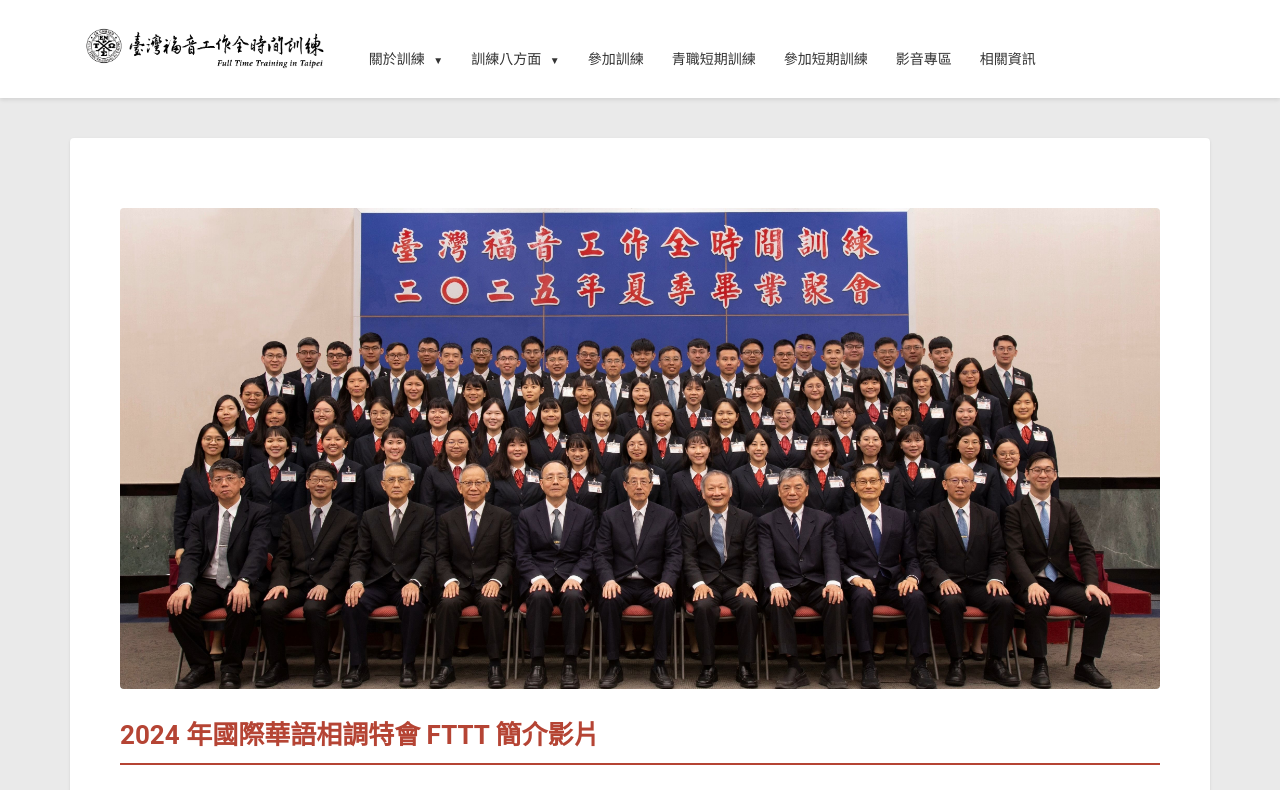
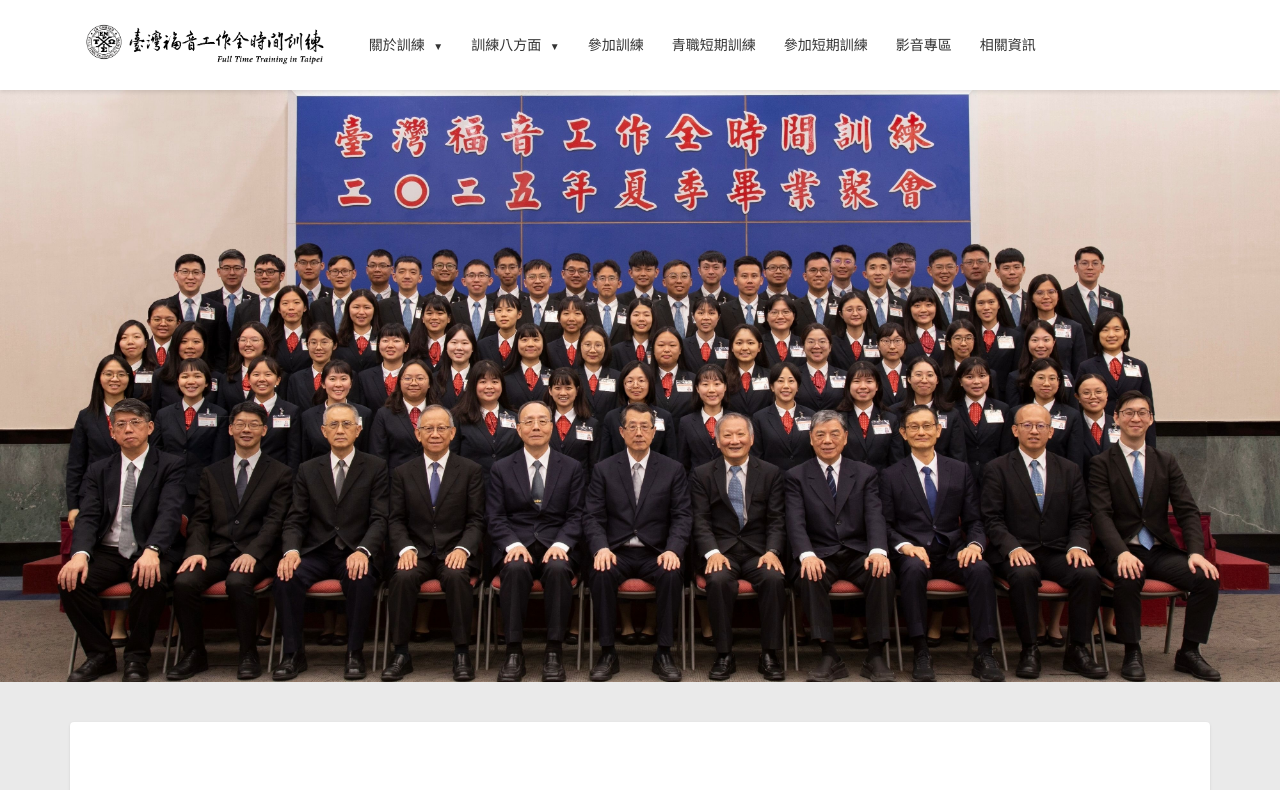
Before and after one commit to FTTT-WEB/static-page, a Jekyll site: the page built from jekyll-site/index.md, in a window 1280 px wide and 1400 px high. Shown: the top 790 px of the window. Built offline with Jekyll 4.4.1, drawn with Linux system fonts in a browser that asks for light colours.

Commit message:
前端修改

```diff
--- a/jekyll-site/_includes/header.html
+++ b/jekyll-site/_includes/header.html
@@ -8,9 +8,10 @@
       <h1 class="site-title"><a href="{{ site.baseurl }}/" title="臺灣福音工作全時間訓練網站" rel="home">臺灣福音工作全時間訓練網站</a></h1>
     </div>
 
+    <button class="menu-toggle" aria-controls="site-navigation" aria-expanded="false" aria-label="開啟選單">&#9776;</button>
+
     <!-- NAVIGATION MENU -->
     <nav id="site-navigation" class="main-navigation" role="navigation">
-      <h4 class="menu-toggle"></h4>
       <ul class="clearfix">
         <!-- <li class="menu-item"><a href="{{ site.baseurl }}/">首頁</a></li> -->
 
--- a/jekyll-site/_layouts/default.html
+++ b/jekyll-site/_layouts/default.html
@@ -56,7 +56,8 @@
       background-color: #fff;
       padding: 15px 0;
       box-shadow: 0 2px 4px rgba(0, 0, 0, 0.1);
-      position: relative;
+      position: sticky;
+      top: 0;
       z-index: 100;
       width: 100%;
     }
@@ -511,6 +512,95 @@
       color: #c00;
       text-align: center;
     }
+
+    /* =============== HERO BANNER =============== */
+    .hero-banner {
+      width: 100%;
+      line-height: 0;
+      overflow: hidden;
+    }
+
+    .hero-banner img {
+      width: 100%;
+      height: auto;
+      display: block;
+      margin: 0;
+      border-radius: 0;
+    }
+
+    /* =============== HAMBURGER MENU =============== */
+    .menu-toggle {
+      display: none;
+      background: none;
+      border: 1px solid #ddd;
+      border-radius: 4px;
+      cursor: pointer;
+      padding: 8px 12px;
+      font-size: 22px;
+      color: #333;
+      line-height: 1;
+      order: 2;
+      margin-left: auto;
+      flex-shrink: 0;
+    }
+
+    .menu-toggle:hover {
+      background-color: #f5f5f5;
+    }
+
+    @media (max-width: 767px) {
+      .header-wrap {
+        flex-wrap: wrap;
+        align-items: center;
+      }
+
+      .site-branding {
+        order: 1;
+      }
+
+      .menu-toggle {
+        display: block;
+        order: 2;
+      }
+
+      #site-navigation {
+        display: none;
+        order: 3;
+        flex: 1 1 100%;
+        width: 100%;
+      }
+
+      #site-navigation.nav-open {
+        display: block;
+      }
+
+      .main-navigation ul {
+        flex-direction: column;
+      }
+
+      .main-navigation > ul > li {
+        border-right: none;
+        border-bottom: 1px solid #eee;
+      }
+
+      .main-navigation .sub-menu {
+        position: static !important;
+        display: none;
+        box-shadow: none !important;
+        border: none !important;
+        background: #f9f9f9;
+        padding-left: 15px;
+        min-width: 0 !important;
+      }
+
+      .main-navigation li:hover > .sub-menu {
+        display: none;
+      }
+
+      .main-navigation .sub-menu.sub-menu-open {
+        display: block !important;
+      }
+    }
   </style>
 </head>
 
@@ -521,6 +611,12 @@
     <!-- <a class="skip-link screen-reader-text" href="#content">Skip to content</a> -->
 
     {% include header.html %}
+
+    {% if page.hero_image %}
+    <div class="hero-banner">
+      <img src="{{ site.baseurl }}{{ page.hero_image }}" alt="">
+    </div>
+    {% endif %}
 
     <!-- MAIN CONTENT -->
     <div id="content" class="site-content">
--- a/jekyll-site/assets/js/main.js
+++ b/jekyll-site/assets/js/main.js
@@ -25,6 +25,35 @@
     });
   }
 
+  // Toggle mobile navigation
+  function initMobileNav() {
+    var toggle = document.querySelector('.menu-toggle');
+    var nav = document.getElementById('site-navigation');
+    if (!toggle || !nav) return;
+
+    toggle.addEventListener('click', function() {
+      var isOpen = nav.classList.contains('nav-open');
+      nav.classList.toggle('nav-open');
+      toggle.setAttribute('aria-expanded', String(!isOpen));
+      toggle.innerHTML = isOpen ? '&#9776;' : '&#10005;';
+    });
+
+    // Sub-menu click toggle on mobile
+    nav.querySelectorAll('.menu-item-has-children > a').forEach(function(link) {
+      link.addEventListener('click', function(e) {
+        if (window.innerWidth < 768) {
+          e.preventDefault();
+          var parent = this.parentElement;
+          var sub = parent.querySelector('.sub-menu');
+          if (sub) {
+            parent.classList.toggle('sub-menu-open');
+            sub.classList.toggle('sub-menu-open');
+          }
+        }
+      });
+    });
+  }
+
   // Initialize when DOM is ready
   if (document.readyState === 'loading') {
     document.addEventListener('DOMContentLoaded', function() {
@@ -34,6 +63,7 @@
         scrollUp.addEventListener('click', scrollToTop);
       }
       window.addEventListener('scroll', toggleScrollUp);
+      initMobileNav();
     });
   } else {
     toggleScrollUp();
@@ -42,5 +72,6 @@
       scrollUp.addEventListener('click', scrollToTop);
     }
     window.addEventListener('scroll', toggleScrollUp);
+    initMobileNav();
   }
 })();
--- a/jekyll-site/index.md
+++ b/jekyll-site/index.md
@@ -1,6 +1,7 @@
 ---
 layout: default
 title: 首頁
+hero_image: /assets/images/畢業合照.jpg
 ---
 
 ![畢業合照.jpg]({{ site.baseurl }}/assets/images/畢業合照.jpg)
```
Also changed, not shown: jekyll-site/參加短期訓練.md (line endings or trailing spaces).
